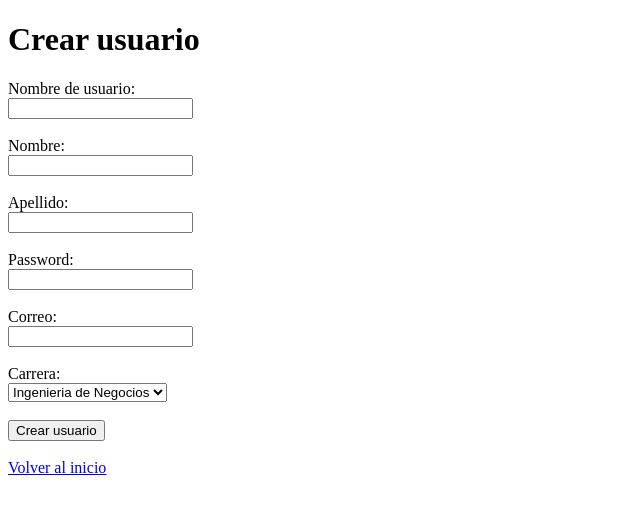
After one commit to davidmr06/Proyecto-python-final, a Flask app: page /MainSiteAdmin/CrearUsuarioProfesor in a window 1280 px wide. The commit adds this page. Shown: the top 514 px of the page, without its empty margins (0-640 px from the left). Run offline with Flask 2, Linux system fonts and the light colour scheme.

Commit message:
update del update

```diff
--- a/app.py
+++ b/app.py
@@ -42,6 +42,7 @@ def LoginForm():
                 return render_template("LoginForm.html", message= "Usuario o contraseña incorrecto")
         else:
             return render_template("LoginForm.html", message= "Usuario o contraseña incorrecto")
+
 @app.route("/loginform/createuser", methods=['GET','POST'])
 def CreateUser():
     if request.method == 'GET':
@@ -204,6 +205,23 @@ def BorrarTipoUser(id):
     if request.method=="GET":
         database.BorrarTipoUserbyID(id)
         return redirect("/MainSiteAdmin/TiposUsuarios")
+
+@app.route("/MainSiteAdmin/CrearUsuarioProfesor", methods=["GET","POST"])
+def CrearProfesor():
+    database = UserLogic()
+    if request.method=='GET':
+        return render_template("User_profesor.html")
+    else:
+        usuario = request.form["user"]
+        Nombre = request.form["nombre"]
+        Apellido = request.form["apellido"]
+        Password = request.form["password"]
+        Correo = request.form["correo"]
+        carrera = request.form["carrera"]
+        database.InsertProfesor(usuario,Nombre,Apellido,Password,Correo,carrera)
+        return redirect("/MainSiteAdmin/CrearUsuarioProfesor")
+
+
 #Tabla Usuarios
 @app.route("/MainSiteAdmin/Usuarios",methods=['GET','POST'])
 def Usuarios():
--- a/templates/MainSite_admin.html
+++ b/templates/MainSite_admin.html
@@ -12,6 +12,8 @@
     <a href="/MainSiteAdmin/TiposUsuarios">Ver tipos de usuarios</a>
     <br><br>
     <a href="/MainSiteAdmin/materias">Ver materias disponibles</a>
+    <br><br>
+    <a href="/MainSiteAdmin/CrearUsuarioProfesor">Crear Usuario Profesor</a>
 </head>
 <body>
 
--- /dev/null
+++ b/templates/User_profesor.html
@@ -0,0 +1,42 @@
+<!DOCTYPE html>
+<html lang="en">
+<head>
+    <meta charset="UTF-8">
+    <meta name="viewport" content="width=device-width, initial-scale=1.0">
+    <title>Create user</title>
+
+    <h1>Crear usuario</h1>
+
+    <form action="/MainSiteAdmin/CrearUsuarioProfesor" method="POST">
+        Nombre de usuario: <br>
+        <input type="text" name="user" id="user">
+        <br><br>
+        Nombre: <br>
+        <input type="text" name="nombre" id="nombre">
+        <br><br>
+        Apellido: <br>
+        <input type="text" name="apellido" id="apellido">
+        <br><br>
+        Password: <br>
+        <input type="password" name="password" id="password">
+        <br><br>
+        Correo: <br>
+        <input type="text" name="correo" id="correo">
+        <br><br>
+        Carrera: <br>
+        <select name="carrera" id="carrera">
+            <option value="ING"> Ingenieria de Negocios</option>
+            <option value="DER">Derecho</option>
+            <option value="ECO">Economia</option>
+        </select>
+        <br><br>
+        <input type="submit" value="Crear usuario">
+        <br><br>
+        <a href="/MainSiteAdmin">Volver al inicio</a>
+    </form>
+
+</head>
+<body>
+
+</body>
+</html>
--- a/userLogic.py
+++ b/userLogic.py
@@ -25,6 +25,14 @@ class UserLogic(Logic):
                 + f"VALUES (0,{carnet},'{usuario}','{nombre}','{apellido}','{password}','{correo}', '{carrera}',{anio},{tipouser});")
         rows = database.executeNonQueryRows(sql)
         return rows
+    def InsertProfesor(self, user,Nombre,Apellido, password,Correo,Carrera):
+        database = self.get_databaseXObj()
+        sql = ("INSERT INTO `tutorias`.`usuarios` (`id`,`usuario`,`Nombre`,`Apellido`,`password`,`Correo`,`Carrera`,`IdtipoUsuario`) "
+                + f"VALUES (0,'{user}','{Nombre}','{Apellido}','{password}','{Correo}','{Carrera}',2);")
+        database.executeNonQueryRows(sql)
+
+
+
     #Tabla Materias
     def getMaterias(self):
         database = self.get_databaseXObj()
```
